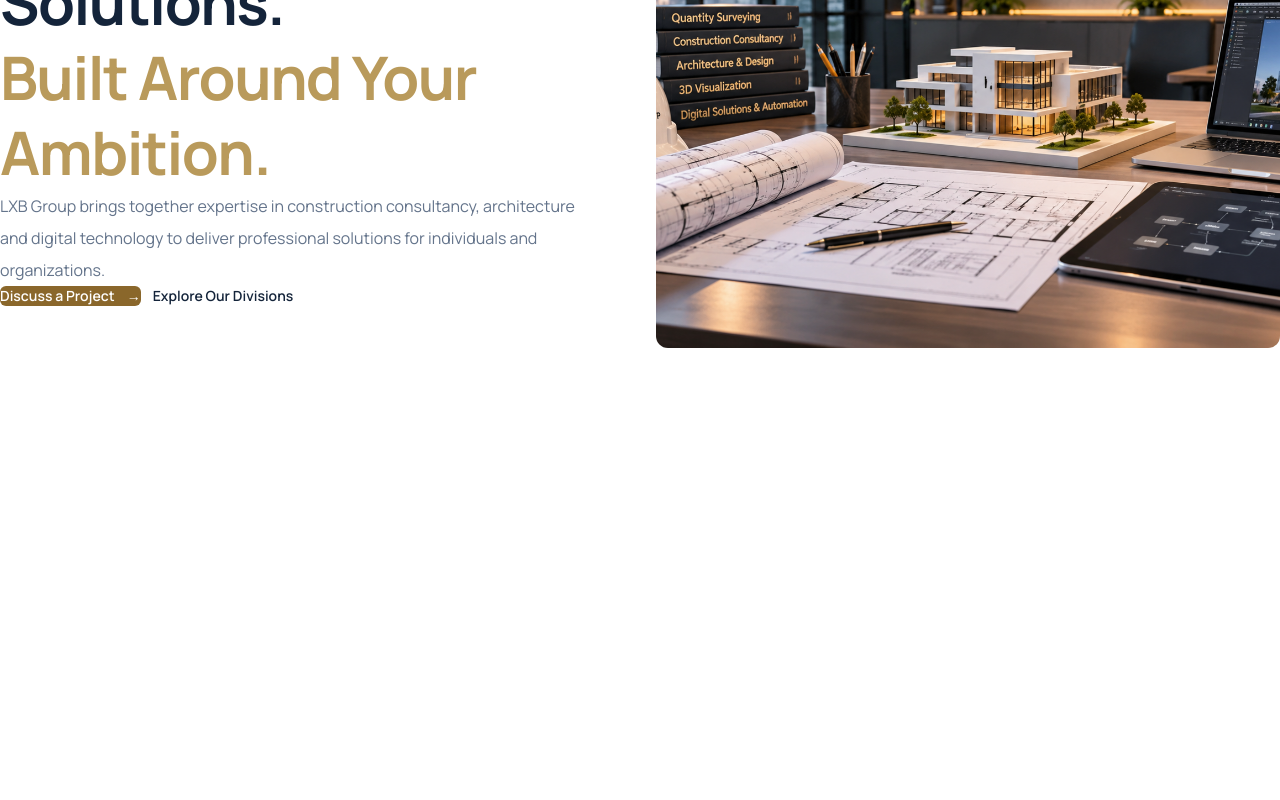
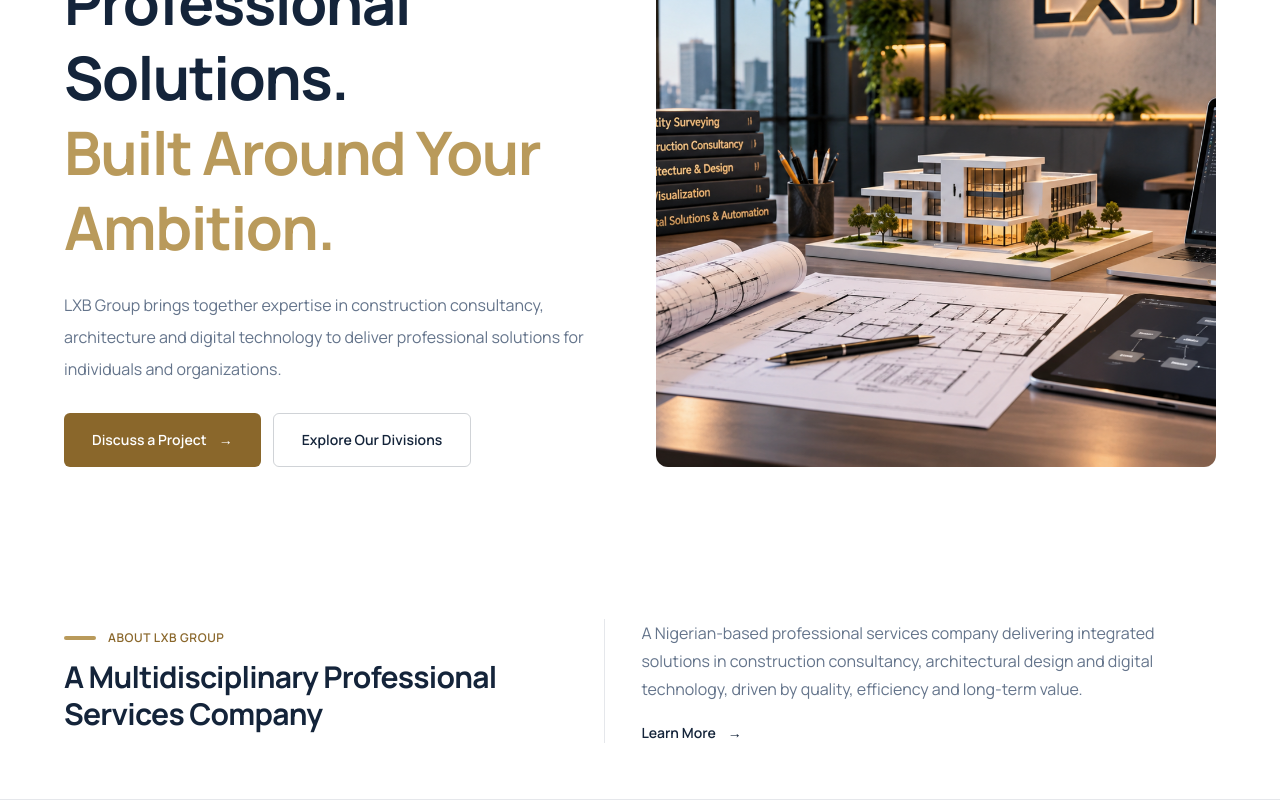
Before and after one commit to Meetkamal256/lxb-group-website, a Next.js app: page / in a window 1280 px wide. Shown: the part 252-1052 px from the top of the page. Before the commit the page ends 800 px from the top, so only its background shows below. Built offline with nearby package versions, Linux system fonts and the light colour scheme.

Commit message:
feat: build about-preview section

```diff
--- /dev/null
+++ b/app/components/home/About-preview.tsx
@@ -0,0 +1,41 @@
+import Link from "next/link";
+
+export default function AboutPreview() {
+  return (
+    <section className="border-b border-gray-200 bg-white">
+      <div className="container-main grid gap-6 py-8 sm:gap-8 sm:py-12 lg:grid-cols-[0.9fr_1.1fr] lg:items-center lg:gap-10 lg:py-14">
+        {/* Section Heading */}
+        <div>
+          <div className="mb-3 flex items-center gap-3">
+            <span className="h-1 w-8 rounded-full bg-[#B99A5B]" />
+            <p className="text-xs font-semibold uppercase tracking-wider text-[#8A672B]">
+              About LXB Group
+            </p>
+          </div>
+
+          <h2 className="max-w-lg text-2xl font-bold leading-tight tracking-tight text-[#14243A] sm:text-3xl">
+            A Multidisciplinary Professional Services Company
+          </h2>
+        </div>
+
+        {/* Introduction */}
+        <div className="flex flex-col gap-5 border-gray-200 lg:border-l lg:pl-9">
+          <p className="text-sm leading-7 text-[#64748B] sm:text-base">
+            A Nigerian-based professional services company delivering integrated
+            solutions in construction consultancy, architectural design and
+            digital technology, driven by quality, efficiency and long-term
+            value.
+          </p>
+
+          <Link
+            href="/about"
+            className="inline-flex w-fit items-center gap-3 text-sm font-semibold text-[#B58632] transition-colors hover:text-[#8A672B]"
+          >
+            Learn More
+            <span aria-hidden="true">→</span>
+          </Link>
+        </div>
+      </div>
+    </section>
+  );
+}
--- a/app/globals.css
+++ b/app/globals.css
@@ -1,19 +1,18 @@
-
 @import "tailwindcss";
 
 :root {
   /* Brand colours */
-  --color-navy: #14243A;
-  --color-gold: #B99A5B;
-  --color-off-white: #F5F3EE;
-  --color-slate: #64748B;
-  --color-white: #FFFFFF;
+  --color-navy: #14243a;
+  --color-gold: #b99a5b;
+  --color-off-white: #f5f3ee;
+  --color-slate: #64748b;
+  --color-white: #ffffff;
 
   /* Semantic colours */
   --background: var(--color-white);
   --foreground: var(--color-navy);
   --muted: var(--color-slate);
-  --border: #E5E7EB;
+  --border: #e5e7eb;
 }
 
 @theme inline {
@@ -47,10 +46,6 @@
 }
 
 * {
-  margin: 0;
-  padding: 0;
-  outline: 0;
-  border: 0;
   box-sizing: border-box;
   list-style: none;
   text-decoration: none;
--- a/app/page.tsx
+++ b/app/page.tsx
@@ -1,9 +1,12 @@
+import AboutPreview from "./components/home/About-preview";
 import Hero from "./components/home/Hero";
 
 export default function Home() {
   return (
     <main>
       <Hero />
+      <AboutPreview />
+
     </main>
   );
 }
```
